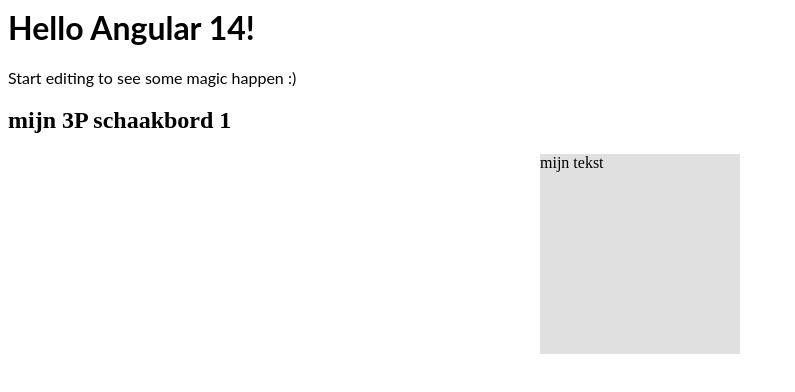
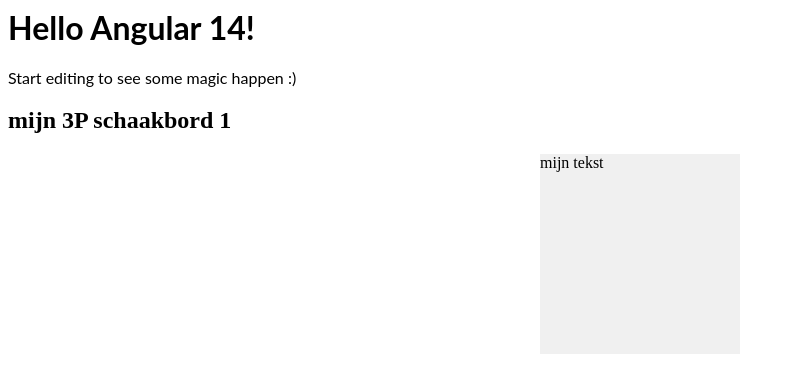
Before and after one commit to antonv4126/angular-ivy-s99yn8, an Angular app: page / in a window 1280 px wide. Shown: the top 392 px of the page, without its empty margins (0-795 px from the left). Built offline with nearby package versions, Linux system fonts and the light colour scheme.

Commit message:
1 file modified

```diff
--- a/src/app/ChessBoard/chess.component.css
+++ b/src/app/ChessBoard/chess.component.css
@@ -2,6 +2,6 @@
   width:200px;
   height: 200px;
   margin: 20px auto;
-  background: #E0E0E0 url(resources/main-tile-top-left.png) no-repeat top left;
+  background: #f0f0f0 url(resources/main-tile-top-left.png) no-repeat 10px 10px;
 
 }
```
